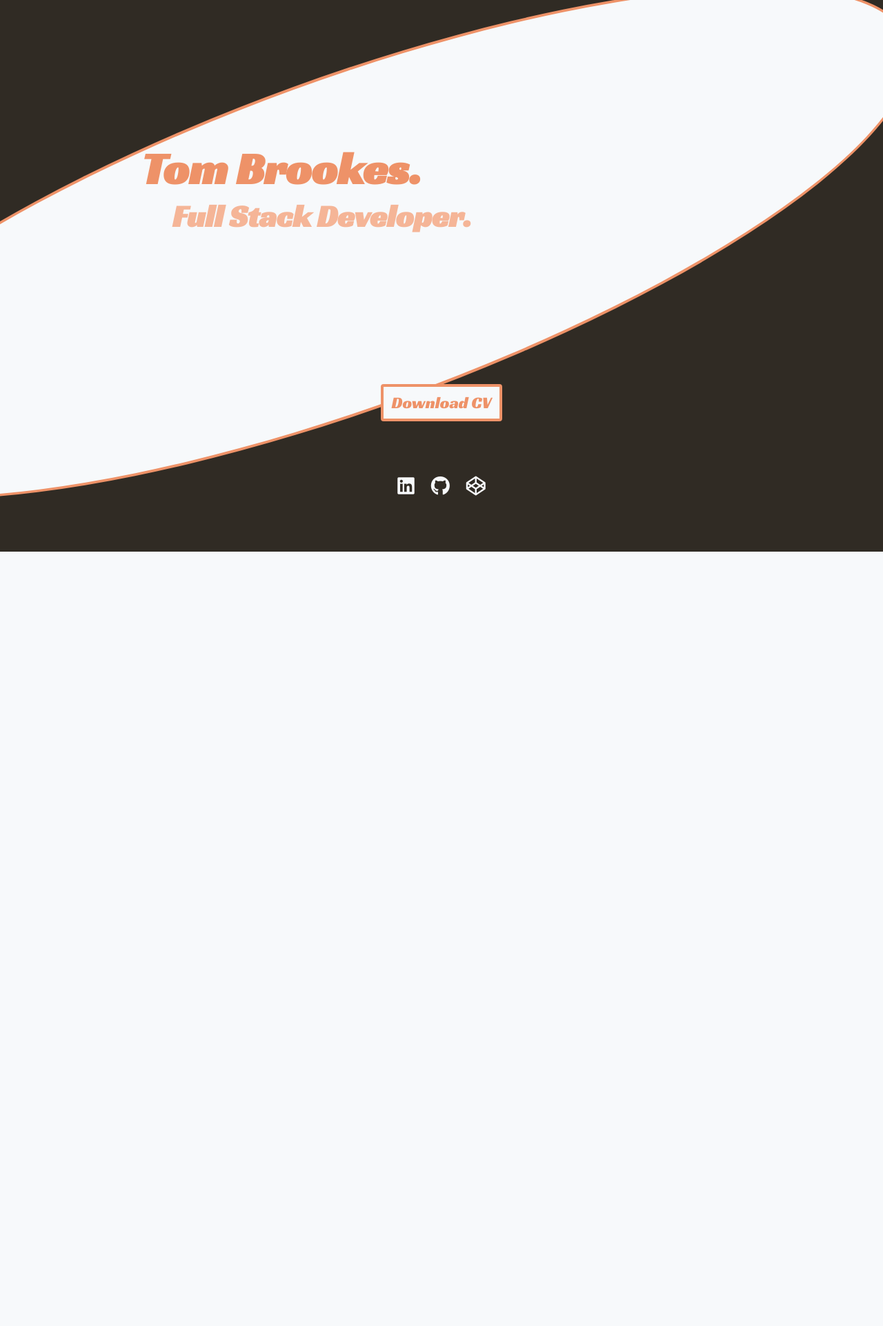
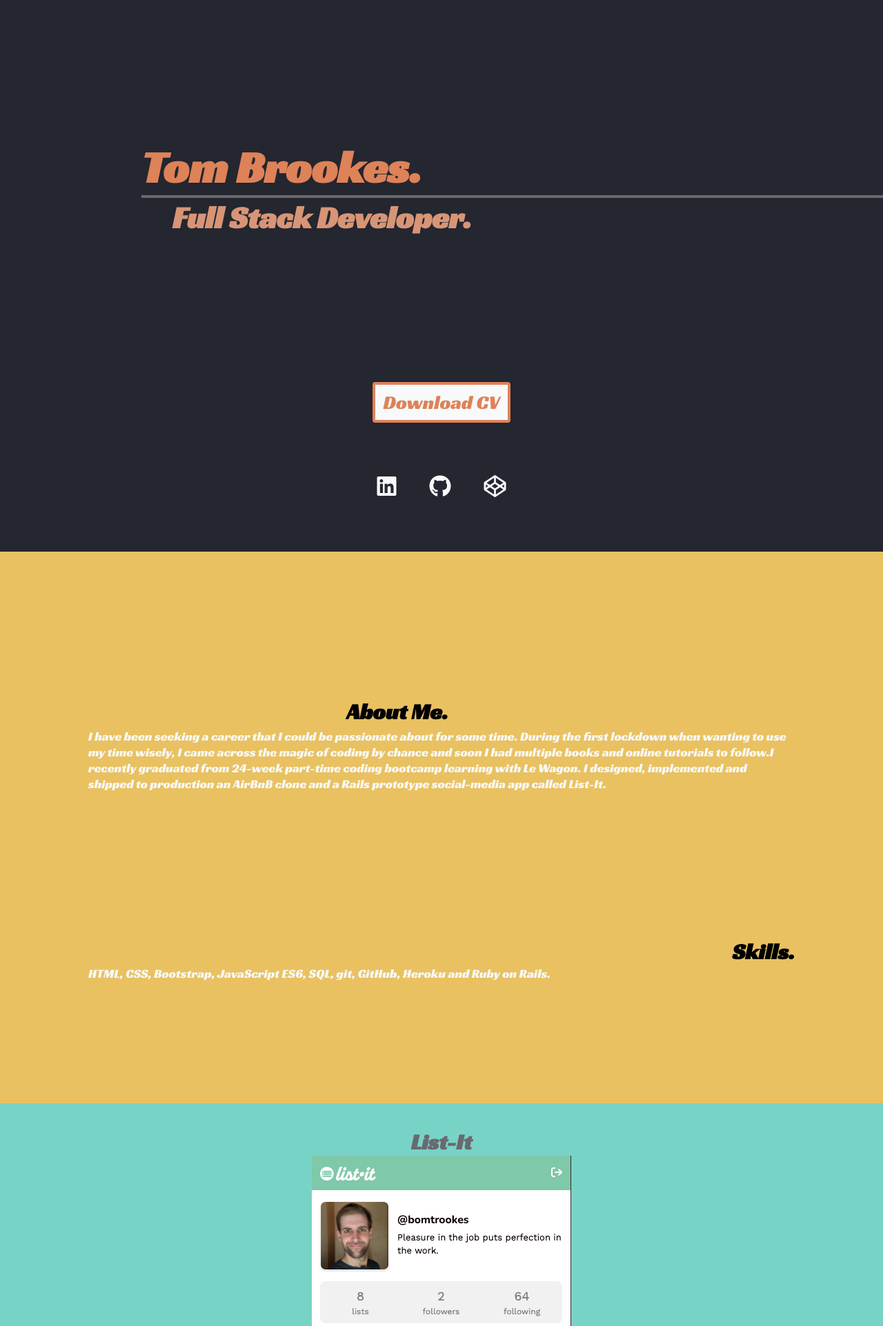
Before and after one commit to bomtrookes/my-portfolio, a PHP site: page / in a window 1280 px wide. Shown: the top 1923 px of the page at 69% size. Before the commit the page ends 800 px from the top, so only its background shows below. Run offline with PHP 8.4, Linux system fonts and the light colour scheme; some libraries are stand-ins or nearby versions.

Commit message:
Added in ALL sections and the content

```diff
--- a/app.js
+++ b/app.js
@@ -1 +1,21 @@
 console.log("Connected")
+ const openList = document.querySelector(".list-open");
+ const closeList = document.querySelector(".list-close")
+ const openPuzz = document.querySelector(".puzz-open");
+ const closePuzz = document.querySelector(".puzz-close")
+ const listModal = document.querySelector(".list-modal");
+ const puzzModal = document.querySelector(".puzz-modal");
+
+ openList.addEventListener("click", () => {
+  listModal.classList.toggle("active")
+ })
+ closeList.addEventListener("click", () => {
+  listModal.classList.toggle("active")
+ })
+
+ openPuzz.addEventListener("click", () => {
+  puzzModal.classList.toggle("active")
+ })
+ closePuzz.addEventListener("click", () => {
+  puzzModal.classList.toggle("active")
+ })
--- a/index.html
+++ b/index.html
@@ -8,9 +8,15 @@
   <link rel="stylesheet" href="sass/style.css">
 </head>
 <body>
+  <nav>
+    <h3 id="logo">TB</h3>
+    <a href="#contact">Contact</a>
+    <h3 id="menu">☰</h3>
+  </nav>
   <section id="home">
     <div class="title-box">
       <h1>Tom Brookes.</h1>
+      <div class="title-line"></div>
       <h2>Full Stack Developer.</h2>
     </div>
     <div class="bottom">
@@ -25,6 +31,65 @@
       </div>
     <div class="shape"></div>
   </section>
+
+  <section id="about">
+    <div class="about-top">
+      <h2>About Me.</h2>
+      <div class="title-line"></div>
+      <p>I have been seeking a career that I could be passionate about for some time. During the first lockdown when wanting to use my time wisely, I came across the magic of coding by chance and soon I had multiple books and online tutorials to follow.I recently graduated from 24-week part-time coding bootcamp learning with Le Wagon.
+      I designed, implemented and shipped to production an AirBnB clone and a Rails prototype social-media app called List-It.
+      </p>
+    </div>
+    <div class="about-bottom">
+      <h2>Skills.</h2>
+      <p>HTML, CSS, Bootstrap, JavaScript ES6, SQL, git, GitHub, Heroku and Ruby on Rails.</p>
+    </div>
+  </section>
+
+  <section id="projects">
+    <!-- <h2>Projects.</h2> -->
+      <div class="pro-1">
+        <h2>List-It</h2>
+        <img src="img/listit.png" alt="list-it thumbnail">
+        <h3 class="list-open">Read More</h3>
+        <div class="list-modal">
+          <p class="list-close">X</p>
+          <p>List-It is the final project that we made as a group of 3 during the Le Wagon Bootcamp. It was built using Ruby on Rails. As a team we are working to update this project.
+          List-It a social media app. It is a cross-between Instagram, Reddit and Buzz Feed.
+          </p>
+        </div>
+      </div>
+
+      <div class="pro-2">
+        <h2>Puzzlend</h2>
+        <img src="img/puzzlend1.png" alt="puzzlend img">
+        <img src="img/puzzlend2.png" alt="puzzlend img">
+        <h3 class="puzz-open">Read More</h3>
+        <div class="puzz-modal">
+          <p class="puzz-close">X</p>
+          <p>Puzzlend was our first group project. This was our AirBnB market place clone. This is where I learnt the foundations of Ruby on Rails in prep for our major final project, List-It.
+          </p>
+        </div>
+      </div>
+  </section>
+
+  <section id="contact">
+    <h2>Contact Me.</h2>
+    <div class="contact-message">
+      <h3>Get in Touch</h3>
+      <p>Have a question for me? Let me know, I'm always looking for new and exciting oppurtunities.</p>
+    </div>
+    <div class="contact-icons">
+      <p><i class="fa-solid fa-location-dot"></i> London</p>
+      <p><i class="fa-solid fa-envelope"></i> tom.brookes15@gmail.com</p>
+    </div>
+    <div class="socials">
+      <a href="https://www.linkedin.com/in/thomasbrookes" target="_blank"><i class="fa-brands fa-linkedin"></i></a>
+      <a href="https://www.github.com/bomtrookes" target="_blank"><i class="fa-brands fa-github"></i></a>
+      <a href="https://www.codepen.io/bomtrookes" target="_blank"><i class="fa-brands fa-codepen"></i></a>
+    </div>
+  </section>
+
   <script src="https://kit.fontawesome.com/1e75d3a072.js" crossorigin="anonymous"></script>
   <script src="app.js"></script>
 </body>
--- a/sass/components/_buttons.scss
+++ b/sass/components/_buttons.scss
@@ -3,12 +3,12 @@
   width : 100%;
   display: flex;
   justify-content: center;
-  font-size: 28px;
+  font-size: 32px;
   a {
     color: $off-white;
   }
   i {
-    padding: 0 12px;
+    padding: 0 24px;
   }
 }
 
@@ -18,7 +18,7 @@
   justify-content: center;
   width: 100%;
   #resume-btn {
-    font-size: 24px;;
+    font-size: 28px;;
     text-decoration: none;
     color: $orange;
     background-color: $off-white;
--- a/sass/components/_index.scss
+++ b/sass/components/_index.scss
@@ -1,3 +1,2 @@
 // Components
-@import "nav";
-@import "buttons";
+@import "nav", "buttons";
--- a/sass/components/_nav.scss
+++ b/sass/components/_nav.scss
@@ -0,0 +1,22 @@
+nav {
+  display: flex;
+  display: none;
+  justify-content: space-between;
+  position: fixed;
+  top:0;
+  left: 0;
+  z-index: 2;
+  width: 100%;
+  #logo {
+    margin-top: 8px;
+    margin-left: 2px;
+    height: 20px;
+    width: 20px;
+    color: $orange;
+    border: 2px solid $orange;
+  }
+  #menu {
+    color: $orange;
+    font-size: 20px;
+  }
+}
--- a/sass/config/_colors.scss
+++ b/sass/config/_colors.scss
@@ -1,10 +1,10 @@
-$dark: #302b24;
+$dark: #242630;
 $grey: #69696F;
 $light-grey: #A7A9AC;
 $off-white: #F7F9FB;
 $white: #ffffff;
 
-$orange: #EE9268;
-$light-orange: #F5B597;
+$orange: #de8258;
+$light-orange: #d79576;
 $yellow: #E9C161;
 $teal: #78D3C7;
--- a/sass/config/_global.scss
+++ b/sass/config/_global.scss
@@ -9,6 +9,9 @@ html {
 body {
   font-family: 'Racing Sans One', cursive;
 }
+::-webkit-scrollbar {
+  display: none;
+}
 
 // Media Queries
 // @media (min-width: 576px) {}
--- a/sass/pages/_about.scss
+++ b/sass/pages/_about.scss
@@ -0,0 +1,31 @@
+#about {
+  height: 100vh;
+  width: 100vw;
+  background-color: $yellow;
+  overflow: hidden;
+  h2 {
+    text-align: right;
+    padding-right: 10%;
+    font-size: $h2;
+  }
+  .title-line {
+    height: 4px;
+    background-color: $grey;
+  }
+  p {
+    color : $off-white;
+    font-size: 18px;
+    width: 80%;
+    margin: 0 auto;
+  }
+  .about-top {
+    display: flex;
+    flex-direction: column;
+    justify-content: center;
+    align-items: center;
+    height: 70%;
+  }
+  .about-bottom {
+    height: 30%;
+  }
+}
--- a/sass/pages/_home.scss
+++ b/sass/pages/_home.scss
@@ -21,6 +21,10 @@
     font-size: $h1;
     color: $orange;
   }
+  .title-line {
+    height: 4px;
+    background-color: $grey;
+  }
   h2 {
     font-size: $h2;
     color: $light-orange;
@@ -36,6 +40,7 @@
   width: 100%;
 }
 .shape {
+  display: none;
   position: absolute;
   transform: rotate(340deg);
   left: -28%;
--- a/sass/pages/_index.scss
+++ b/sass/pages/_index.scss
@@ -1,5 +1,2 @@
 // Pages
-@import "home";
-@import "about";
-@import "projects";
-@import "contact";
+@import "home", "about", "projects", "contact";
--- a/sass/pages/_projects.scss
+++ b/sass/pages/_projects.scss
@@ -0,0 +1,51 @@
+#projects {
+  height: 100vh;
+  width: 100vw;
+  display: flex;
+  overflow: hidden;
+  overflow-x: scroll;
+  scroll-snap-type: x mandatory;
+  background-color: $teal;
+  h2 {
+    font-size: $h2;
+    color : $grey;
+  }
+  img {
+    // height: 80%;
+    max-width: 90%;
+    padding-bottom: 8px;
+  }
+  .pro-1 {
+    scroll-snap-align: start;
+    height: 100%;
+    min-width: 100%;
+    display: flex;
+    flex-direction: column;
+    justify-content: center;
+    align-items: center;
+    position: relative;
+  }
+  .pro-2 {
+    scroll-snap-align: start;
+    height: 100%;
+    min-width: 100%;
+    display: flex;
+    flex-direction: column;
+    justify-content: center;
+    align-items: center;
+    position: relative;
+  }
+  .list-modal, .puzz-modal {
+    display: none;
+    z-index: 10;
+    position: fixed;
+    top: 0;
+    left: 0;
+    height: 100%;
+    width: 100%;
+  }
+  .active {
+    display: block;
+    background-color: white;
+  }
+}
--- a/sass/style.css
+++ b/sass/style.css
@@ -14,6 +14,39 @@ body {
   font-family: 'Racing Sans One', cursive;
 }
 
+::-webkit-scrollbar {
+  display: none;
+}
+
+nav {
+  display: -webkit-box;
+  display: -ms-flexbox;
+  display: flex;
+  display: none;
+  -webkit-box-pack: justify;
+      -ms-flex-pack: justify;
+          justify-content: space-between;
+  position: fixed;
+  top: 0;
+  left: 0;
+  z-index: 2;
+  width: 100%;
+}
+
+nav #logo {
+  margin-top: 8px;
+  margin-left: 2px;
+  height: 20px;
+  width: 20px;
+  color: #de8258;
+  border: 2px solid #de8258;
+}
+
+nav #menu {
+  color: #de8258;
+  font-size: 20px;
+}
+
 .socials {
   z-index: 1;
   width: 100%;
@@ -23,7 +56,7 @@ body {
   -webkit-box-pack: center;
       -ms-flex-pack: center;
           justify-content: center;
-  font-size: 28px;
+  font-size: 32px;
 }
 
 .socials a {
@@ -31,7 +64,7 @@ body {
 }
 
 .socials i {
-  padding: 0 12px;
+  padding: 0 24px;
 }
 
 .resume-box {
@@ -46,11 +79,11 @@ body {
 }
 
 .resume-box #resume-btn {
-  font-size: 24px;
+  font-size: 28px;
   text-decoration: none;
-  color: #EE9268;
+  color: #de8258;
   background-color: #F7F9FB;
-  border: 4px solid #EE9268;
+  border: 4px solid #de8258;
   padding: 8px 12px;
   border-radius: 4px;
 }
@@ -71,7 +104,7 @@ body {
       -ms-flex-align: start;
           align-items: start;
   height: 100vh;
-  background-color: #302b24;
+  background-color: #242630;
   overflow: hidden;
 }
 
@@ -95,12 +128,17 @@ body {
 
 #home h1 {
   font-size: 48px;
-  color: #EE9268;
+  color: #de8258;
+}
+
+#home .title-line {
+  height: 4px;
+  background-color: #69696F;
 }
 
 #home h2 {
   font-size: 32px;
-  color: #F5B597;
+  color: #d79576;
   padding-left: 1em;
 }
 
@@ -123,6 +161,7 @@ body {
 }
 
 .shape {
+  display: none;
   position: absolute;
   -webkit-transform: rotate(340deg);
           transform: rotate(340deg);
@@ -132,7 +171,7 @@ body {
   height: 54%;
   width: 132%;
   border-radius: 50%;
-  border: 4px solid #EE9268;
+  border: 4px solid #de8258;
 }
 
 @media (min-width: 576px) {
@@ -183,4 +222,176 @@ body {
     font-size: 55px;
   }
 }
+
+#about {
+  height: 100vh;
+  width: 100vw;
+  background-color: #E9C161;
+  overflow: hidden;
+}
+
+#about h2 {
+  text-align: right;
+  padding-right: 10%;
+  font-size: 32px;
+}
+
+#about .title-line {
+  height: 4px;
+  background-color: #69696F;
+}
+
+#about p {
+  color: #F7F9FB;
+  font-size: 18px;
+  width: 80%;
+  margin: 0 auto;
+}
+
+#about .about-top {
+  display: -webkit-box;
+  display: -ms-flexbox;
+  display: flex;
+  -webkit-box-orient: vertical;
+  -webkit-box-direction: normal;
+      -ms-flex-direction: column;
+          flex-direction: column;
+  -webkit-box-pack: center;
+      -ms-flex-pack: center;
+          justify-content: center;
+  -webkit-box-align: center;
+      -ms-flex-align: center;
+          align-items: center;
+  height: 70%;
+}
+
+#about .about-bottom {
+  height: 30%;
+}
+
+#projects {
+  height: 100vh;
+  width: 100vw;
+  display: -webkit-box;
+  display: -ms-flexbox;
+  display: flex;
+  overflow: hidden;
+  overflow-x: scroll;
+  -ms-scroll-snap-type: x mandatory;
+      scroll-snap-type: x mandatory;
+  background-color: #78D3C7;
+}
+
+#projects h2 {
+  font-size: 32px;
+  color: #69696F;
+}
+
+#projects img {
+  max-width: 90%;
+  padding-bottom: 8px;
+}
+
+#projects .pro-1 {
+  scroll-snap-align: start;
+  height: 100%;
+  min-width: 100%;
+  display: -webkit-box;
+  display: -ms-flexbox;
+  display: flex;
+  -webkit-box-orient: vertical;
+  -webkit-box-direction: normal;
+      -ms-flex-direction: column;
+          flex-direction: column;
+  -webkit-box-pack: center;
+      -ms-flex-pack: center;
+          justify-content: center;
+  -webkit-box-align: center;
+      -ms-flex-align: center;
+          align-items: center;
+  position: relative;
+}
+
+#projects .pro-2 {
+  scroll-snap-align: start;
+  height: 100%;
+  min-width: 100%;
+  display: -webkit-box;
+  display: -ms-flexbox;
+  display: flex;
+  -webkit-box-orient: vertical;
+  -webkit-box-direction: normal;
+      -ms-flex-direction: column;
+          flex-direction: column;
+  -webkit-box-pack: center;
+      -ms-flex-pack: center;
+          justify-content: center;
+  -webkit-box-align: center;
+      -ms-flex-align: center;
+          align-items: center;
+  position: relative;
+}
+
+#projects .list-modal, #projects .puzz-modal {
+  display: none;
+  z-index: 10;
+  position: fixed;
+  top: 0;
+  left: 0;
+  height: 100%;
+  width: 100%;
+}
+
+#projects .active {
+  display: block;
+  background-color: white;
+}
+
+#contact {
+  height: 100vh;
+  background-color: #de8258;
+}
+
+#contact h2 {
+  font-size: 32px;
+  color: #242630;
+}
+
+#contact h3 {
+  font-size: 24px;
+}
+
+#contact p {
+  text-align: center;
+  width: 90%;
+  font-size: 20px;
+}
+
+#contact .contact-message {
+  display: -webkit-box;
+  display: -ms-flexbox;
+  display: flex;
+  -webkit-box-orient: vertical;
+  -webkit-box-direction: normal;
+      -ms-flex-direction: column;
+          flex-direction: column;
+  -webkit-box-pack: center;
+      -ms-flex-pack: center;
+          justify-content: center;
+  -webkit-box-align: center;
+      -ms-flex-align: center;
+          align-items: center;
+  height: 70%;
+}
+
+#contact .contact-icons {
+  display: -webkit-box;
+  display: -ms-flexbox;
+  display: flex;
+  -webkit-box-orient: vertical;
+  -webkit-box-direction: normal;
+      -ms-flex-direction: column;
+          flex-direction: column;
+  padding-bottom: 24px;
+}
 /*# sourceMappingURL=style.css.map */
--- a/sass/style.scss
+++ b/sass/style.scss
@@ -1,8 +1,5 @@
 // Graphical
-@import "config/fonts";
-@import "config/colors";
-@import "config/global";
+@import "config/fonts", "config/colors", "config/global";
 
 // Partials
-@import "components/index";
-@import "pages/index";
+@import "components/index", "pages/index";
```
Also changed, not shown: sass/pages/_contact.scss (+28 -0 lines), img/listit.png (added), img/puzzlend1.png (added), img/puzzlend2.png (added), 1 other file.
